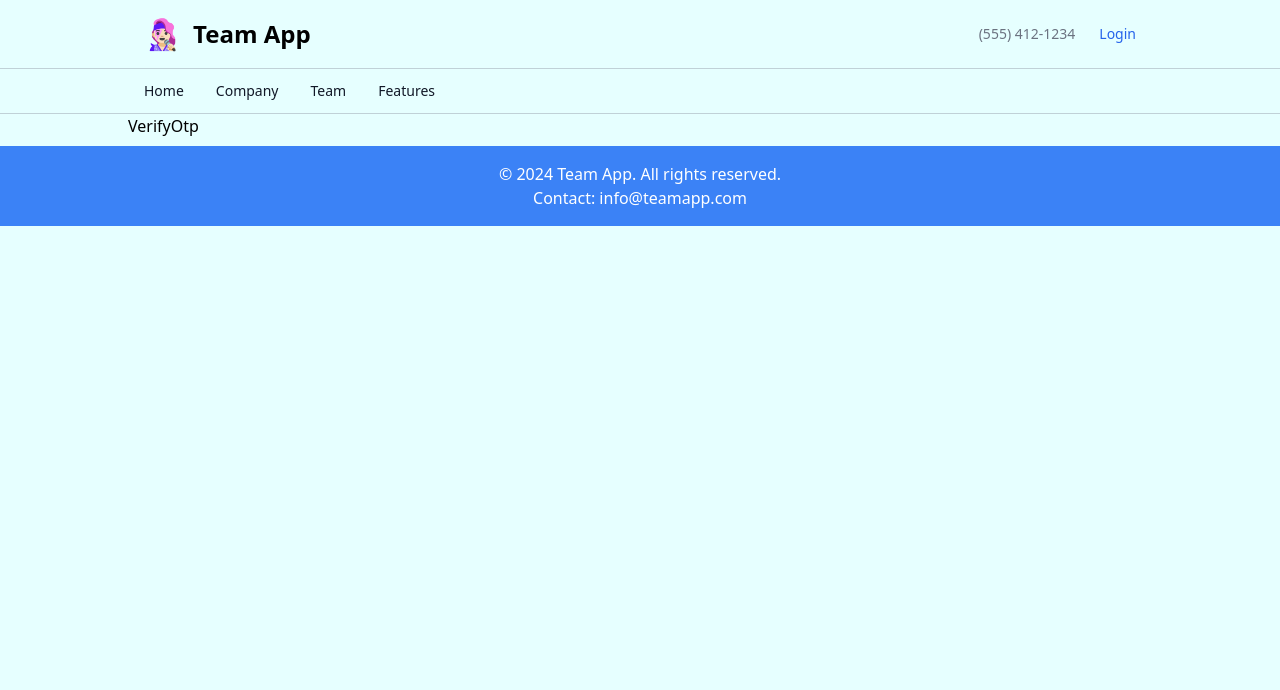
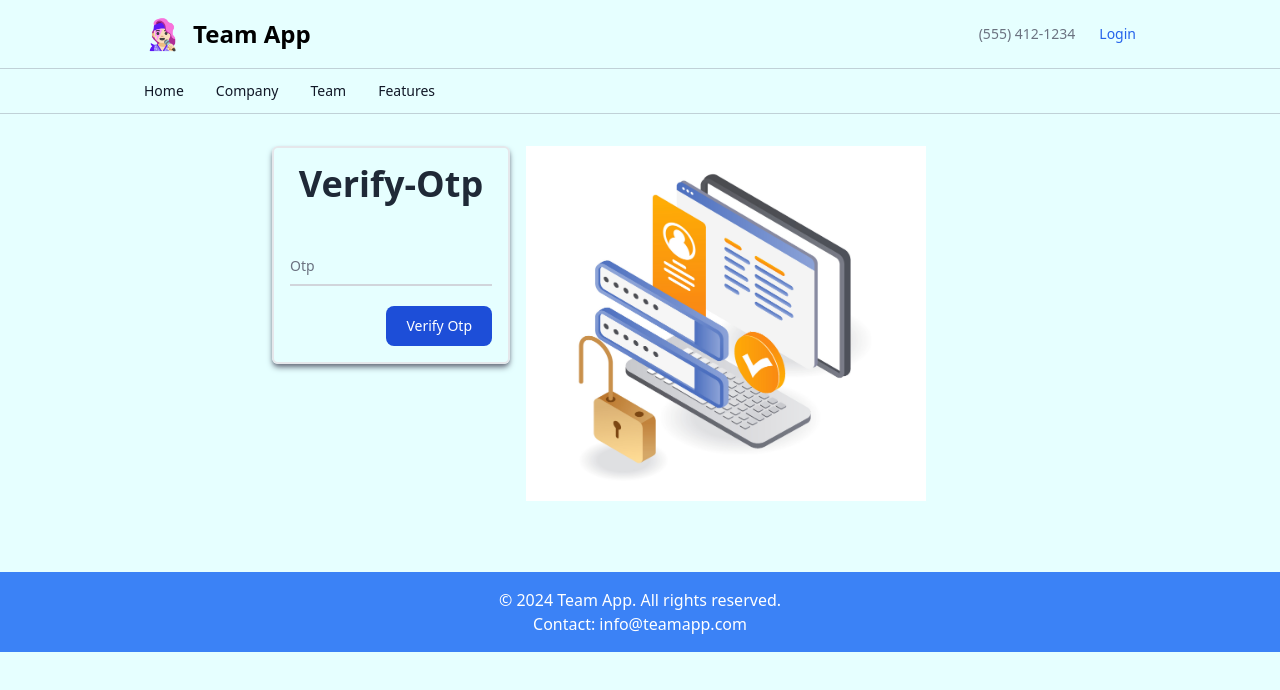
Before and after one commit to rch28/announcement-app, a Next.js app: page /auth/otp-verify in a window 1280 px wide. Shown: the top 690 px of the page. Built offline with nearby package versions, Linux system fonts and the light colour scheme.

Commit message:
otp varification

```diff
--- a/public/index.js
+++ b/public/index.js
@@ -1,5 +1,6 @@
 import auth from "./images/auth.jpg"
+import otpImg from "./images/otp.jpg"
 
 export {
-    auth
+    auth,otpImg
 }
--- a/src/app/auth/otp-verify/page.jsx
+++ b/src/app/auth/otp-verify/page.jsx
@@ -1,8 +1,21 @@
+import Image from 'next/image'
 import React from 'react'
+import { otpImg } from '../../../../public'
+import VerifyOtpForm from '@/components/layout/VerifyOtpForm'
 
 const VerifyOtp = () => {
   return (
-    <div>VerifyOtp</div>
+    <div className="p-4 mt-4 transition-all ease-linear max-w-3xl  mx-auto h-[434px]">
+    <div className=" flex justify-between gap-4">
+      <div>
+
+      <VerifyOtpForm/>
+      </div>
+      <div className="hidden md:flex flex-1">
+        <Image src={otpImg} height={300} width={400} priority alt="auth" />
+      </div>
+    </div>
+  </div>
   )
 }
 
--- a/src/components/layout/LoginForm.jsx
+++ b/src/components/layout/LoginForm.jsx
@@ -46,7 +46,7 @@ const LoginForm = () => {
         }else{
           // redirect to otp verify
           toast.success("OTP Verification Sent!");
-          router.push("/auth/otp-verify");
+          router.push(`/auth/otp-verify?username=${username}`);
         }
 
 
--- /dev/null
+++ b/src/components/layout/VerifyOtpForm.jsx
@@ -0,0 +1,96 @@
+"use client";
+
+import Cookies from "js-cookie";
+import { useRouter, useSearchParams } from "next/navigation";
+import { useState } from "react";
+import toast from "react-hot-toast";
+
+const VerifyOtpForm = () => {
+  const searchParams = useSearchParams();
+  const router= useRouter()
+  const username = searchParams.get("username");
+  const [opt, setopt] = useState("");
+  const [optErr, setOptErr] = useState("");
+  const handleSubmit = async (e) => {
+    e.preventDefault();
+    if (opt.length !== 6) {
+      setOptErr("Please enter a valid otp");
+      return;
+    }
+
+    const newPromise = new Promise(async (resolve, reject) => {
+      const res = await fetch(
+        "http://localhost:8000/api/v1/user/verify/login/otp/",
+        {
+          method: "POST",
+          headers: {
+            "Content-Type": "application/json",
+          },
+          body: JSON.stringify({ username: username, otp: opt }),
+        }
+      );
+      const data = await res.json();
+      if (res.ok) {
+        Cookies.set("access_token", data.access, { expires: 7 });
+        Cookies.set("refresh_token", data.refresh),  { expires: 7 };
+        router.push("/");
+        resolve(data);
+      } else {
+        reject(data);
+      }
+    });
+    toast.promise(newPromise, {
+      loading: "Verifying otp...",
+      success: (data) => {
+        return data?.msg;
+      },
+      error: (data) => {
+        setOptErr(data.errors[0].detail);
+        return data.errors[0].detail;
+      },
+    });
+  };
+  return (
+    <form
+      className=" flex-1 mx-auto border-2 p-4 rounded-md shadow-md shadow-gray-500"
+      onSubmit={handleSubmit}
+    >
+      <h1 className="text-4xl font-bold text-center pb-10 text-gray-800">
+        Verify-Otp
+      </h1>
+      {optErr && (
+        <p className="text-sm text-red-600 border border-red-300 px-4 py-2 rounded-xl bg-red-200 mb-6">
+          {optErr}
+        </p>
+      )}
+
+      <div className="relative z-0 w-full mb-5 group">
+        <input
+          type="text"
+          name="floating_otp"
+          id="floating_otp"
+          className="block py-2.5 px-0 w-full text-sm text-gray-900 bg-transparent border-0 border-b-2 border-gray-300 appearance-none dark:text-white dark:border-gray-600 dark:focus:border-blue-500 focus:outline-none focus:ring-0 focus:border-blue-600 peer"
+          placeholder=" "
+          value={opt}
+          onChange={(e) => setopt(e.target.value)}
+        />
+        <label
+          htmlFor="floating_otp"
+          className="peer-focus:font-medium absolute text-sm text-gray-500 dark:text-gray-400 duration-300 transform -translate-y-6 scale-75 top-3 -z-10 origin-[0] peer-focus:start-0 rtl:peer-focus:translate-x-1/4 peer-focus:text-blue-600 peer-focus:dark:text-blue-500 peer-placeholder-shown:scale-100 peer-placeholder-shown:translate-y-0 peer-focus:scale-75 peer-focus:-translate-y-6"
+        >
+          Otp
+        </label>
+      </div>
+      <div className="flex justify-end">
+        <button
+          type="submit"
+          className="text-white bg-blue-700 hover:bg-blue-800 focus:ring-4 focus:outline-none focus:ring-blue-300 font-medium rounded-lg text-sm w-full sm:w-auto px-5 py-2.5 text-center dark:bg-blue-600 dark:hover:bg-blue-700 dark:focus:ring-blue-800"
+        >
+          Verify Otp
+        </button>
+      </div>
+    </form>
+  );
+};
+
+export default VerifyOtpForm;
--- a/src/components/layout/Wrapper.jsx
+++ /dev/null
@@ -1,18 +0,0 @@
-import React from 'react'
-
-const Wrapper = ({title,children}) => {
-  return (
-    <section className="bg-gray-200 py-16">
-
-        <div className="container mx-auto px-4">
-        <h2 className="text-3xl font-bold text-center text-gray-800 mb-8">
-            {title}
-          </h2>
-        {children}
-        </div>
-
-    </section>
-  )
-}
-
-export default Wrapper
```
Also changed, not shown: public/images/otp.jpg (added).
